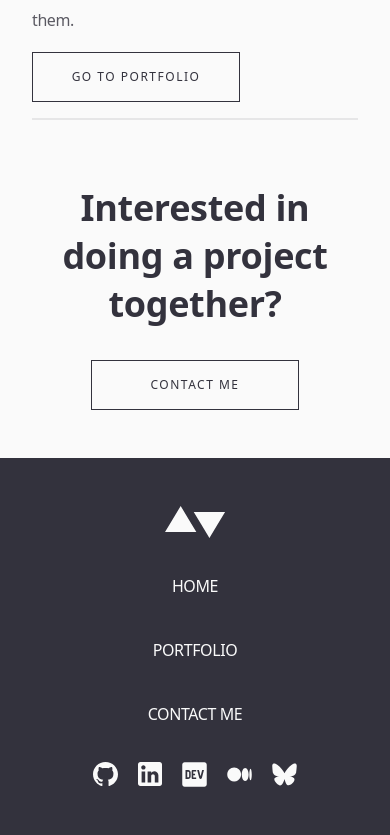
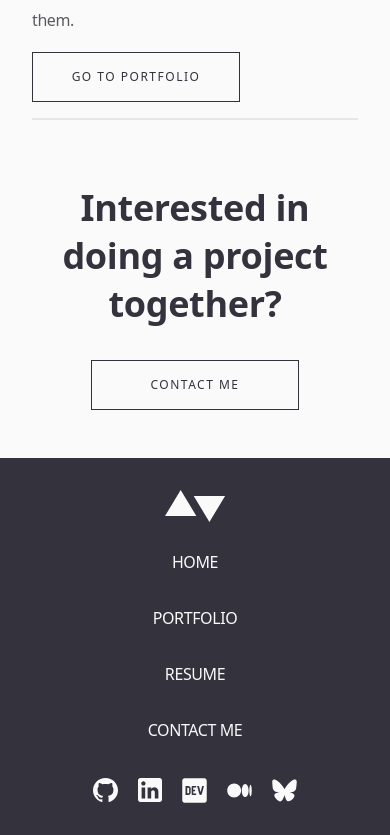
Before and after one commit to kellyky/Portfolio, a React (Vite) app: page / in a window 390 px wide. Shown: the part 1509-2344 px from the top of the page. Built offline with nearby package versions, Linux system fonts and the light colour scheme.

Commit message:
Add Resume link to Footer
Update Footer style to accommodate Resume

```diff
--- a/src/components/Footer/Footer.jsx
+++ b/src/components/Footer/Footer.jsx
@@ -1,24 +1,26 @@
 import { Link } from 'react-router'
 import { Logo } from '../../assets/icons/Logo'
 import Social from '../Social/Social'
+import Resume from '/resume/Resume.pdf'
 
 export default function Footer () {
   return (
-    <footer className='bottom-0 p-12 md:p-4 gap-8 lg:px-20
+    <footer className='bottom-0 md:p-4 gap-8 lg:px-20
       flex flex-col md:flex-row items-center justify-between
       bg-greyish-dark-blue text-very-light-grey'
     >
-      <nav>
-        <ul className='uppercase px-10 gap-8 flex flex-col
+      <nav className='w-full m-8 gap-8 md:gap-4 flex flex-col md:flex-row md:justify-between items-center'>
+        <ul className='uppercase gap-6 flex flex-col
           md:flex-row items-center'
         >
           <li><Logo fill='var(--very-light-grey)' /></li>
           <li><Link to='/'>Home</Link></li>
           <li><Link to='/portfolio'>Portfolio</Link></li>
+          <li><Link to={Resume} target='_blank'>Resume</Link></li>
           <li><Link to='/contact'>Contact Me</Link></li>
         </ul>
+      <Social color='fill-very-light-grey' />
       </nav>
-      <Social color='fill-very-light-grey' />
     </footer>
   )
 }
```
